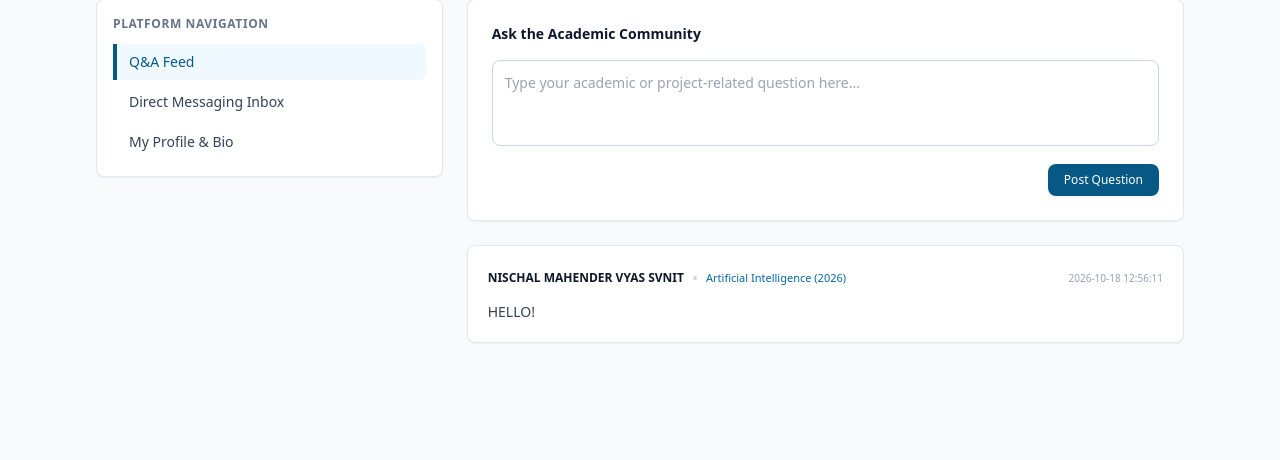
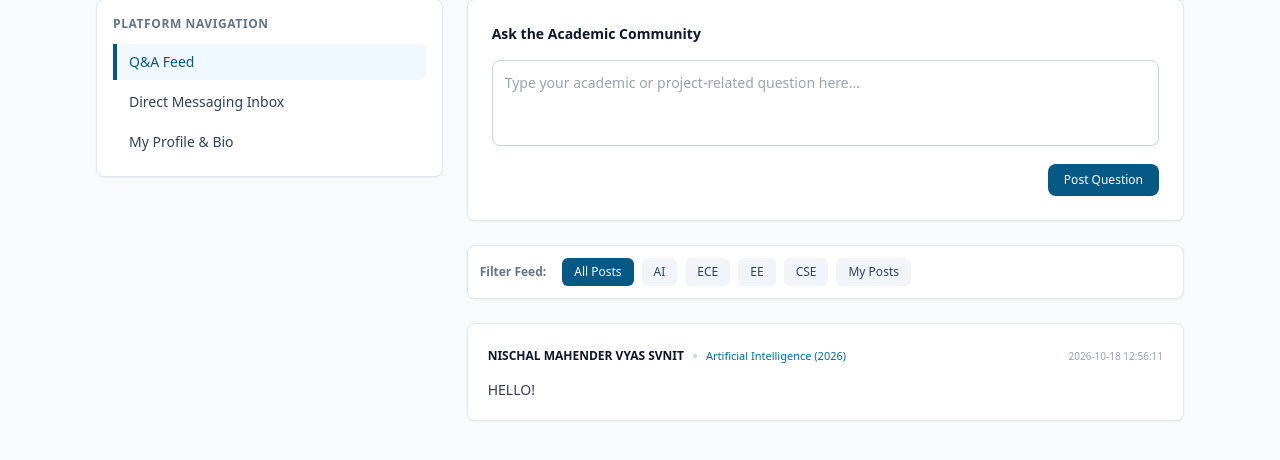
Before and after one commit to nischalvyas11-ops/Networking, a FastAPI app: template templates/dashboard.html in a window 1280 px wide. Shown: the part 98-558 px from the top of the page. Run offline with FastAPI, Linux system fonts and the light colour scheme; the template is opened without the code that fills it, so the values that code supplies are empty; data comes from the database, SQL or seed files in the repository; some libraries are stand-ins or nearby versions.

Commit message:
Add department and personal post filters to dashboard Q&A feed

```diff
--- a/templates/dashboard.html
+++ b/templates/dashboard.html
@@ -52,7 +52,7 @@
                 </div>
             </div>
 
-            <!-- Center/Right Column: Q&A Feed -->
+            <!-- Center/Right Column: Q&A Feed & Filters -->
             <div class="md:col-span-2 space-y-6">
 
                 <!-- Post Question Card -->
@@ -74,6 +74,17 @@
                     </form>
                 </div>
 
+                <!-- Filter Bar -->
+                <div class="bg-white border border-slate-200 rounded-lg p-3 shadow-sm flex flex-wrap gap-2 items-center">
+                    <span class="text-xs font-semibold text-slate-500 mr-2">Filter Feed:</span>
+                    <button onclick="setFilter('all')" id="filter-all" class="filter-btn px-3 py-1.5 rounded-md text-xs font-medium bg-sky-800 text-white transition">All Posts</button>
+                    <button onclick="setFilter('Artificial Intelligence')" id="filter-Artificial Intelligence" class="filter-btn px-3 py-1.5 rounded-md text-xs font-medium bg-slate-100 text-slate-700 hover:bg-slate-200 transition">AI</button>
+                    <button onclick="setFilter('Electronics and Communication')" id="filter-Electronics and Communication" class="filter-btn px-3 py-1.5 rounded-md text-xs font-medium bg-slate-100 text-slate-700 hover:bg-slate-200 transition">ECE</button>
+                    <button onclick="setFilter('Electrical Engineering')" id="filter-Electrical Engineering" class="filter-btn px-3 py-1.5 rounded-md text-xs font-medium bg-slate-100 text-slate-700 hover:bg-slate-200 transition">EE</button>
+                    <button onclick="setFilter('Computer Science')" id="filter-Computer Science" class="filter-btn px-3 py-1.5 rounded-md text-xs font-medium bg-slate-100 text-slate-700 hover:bg-slate-200 transition">CSE</button>
+                    <button onclick="setFilter('my-posts')" id="filter-my-posts" class="filter-btn px-3 py-1.5 rounded-md text-xs font-medium bg-slate-100 text-slate-700 hover:bg-slate-200 transition">My Posts</button>
+                </div>
+
                 <!-- Questions Feed -->
                 <div class="space-y-4" id="questions-feed">
                     <p class="text-xs text-slate-400 text-center py-4">Loading questions...</p>
@@ -84,17 +95,48 @@
         </div>
     </main>
 
-    <!-- JavaScript to handle live feed posting, loading & deletion -->
+    <!-- JavaScript to handle filtering, posting & deletion -->
     <script>
         const currentUserEmail = document.body.getAttribute('data-user-email');
+        let allQuestions = [];
+        let currentFilter = 'all';
 
         async function loadQuestions() {
             try {
                 const response = await fetch('/api/questions');
-                const questions = await response.json();
+                allQuestions = await response.json();
+                renderFeed();
+            } catch (err) {
+                console.error('Failed to load questions:', err);
+            }
+        }
+
+        function setFilter(filterType) {
+            currentFilter = filterType;
+
+            // Update button styles
+            document.querySelectorAll('.filter-btn').forEach(btn => {
+                btn.className = "filter-btn px-3 py-1.5 rounded-md text-xs font-medium bg-slate-100 text-slate-700 hover:bg-slate-200 transition";
+            });
+            const activeBtn = document.getElementById(`filter-${filterType}`);
+            if (activeBtn) {
+                activeBtn.className = "filter-btn px-3 py-1.5 rounded-md text-xs font-medium bg-sky-800 text-white transition";
+            }
+
+            renderFeed();
+        }
+
+        function renderFeed() {
             const feed = document.getElementById('questions-feed');
 
-                if (questions.length === 0) {
+            let filtered = allQuestions;
+            if (currentFilter === 'my-posts') {
+                filtered = allQuestions.filter(q => q.user_email === currentUserEmail);
+            } else if (currentFilter !== 'all') {
+                filtered = allQuestions.filter(q => q.department === currentFilter);
+            }
+
+            if (filtered.length === 0) {
                 feed.innerHTML = `
                     <div class="bg-white border border-slate-200 rounded-lg p-10 text-center space-y-3 shadow-sm">
                         <div class="w-12 h-12 bg-sky-50 text-sky-800 rounded-full flex items-center justify-center mx-auto">
@@ -102,14 +144,14 @@
                                 <path stroke-linecap="round" stroke-linejoin="round" d="M8 12h.01M12 12h.01M16 12h.01M21 12c0 4.418-4.03 8-9 8a9.863 9.863 0 01-4.255-.949L3 20l1.395-3.72C3.512 15.042 3 13.574 3 12c0-4.418 4.03-8 9-8s9 3.582 9 8z"></path>
                             </svg>
                         </div>
-                            <p class="text-sm font-semibold text-slate-700">No questions posted yet</p>
-                            <p class="text-xs text-slate-400">Be the first to start a discussion with the academic community!</p>
+                        <p class="text-sm font-semibold text-slate-700">No questions found</p>
+                        <p class="text-xs text-slate-400">Try selecting a different filter or post a new question!</p>
                     </div>
                 `;
                 return;
             }
 
-                feed.innerHTML = questions.map(q => {
+            feed.innerHTML = filtered.map(q => {
                 const isAuthor = q.user_email === currentUserEmail;
                 return `
                     <div class="bg-white border border-slate-200 rounded-lg p-5 shadow-sm space-y-3">
@@ -128,9 +170,6 @@
                     </div>
                 `;
             }).join('');
-            } catch (err) {
-                console.error('Failed to load questions:', err);
-            }
         }
 
         async function deleteQuestion(id) {
```
Lines whose indentation alone changed are shown as unchanged.
